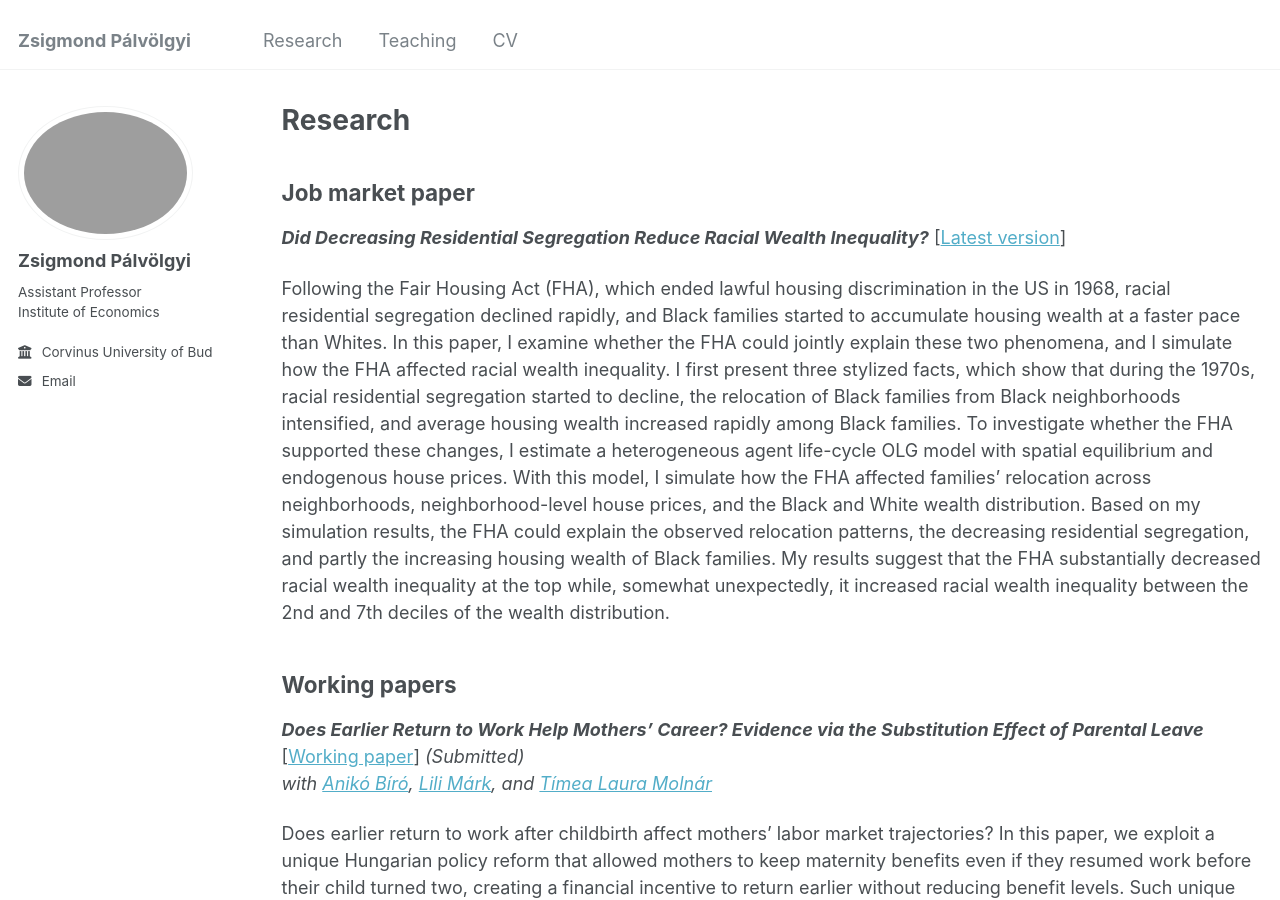
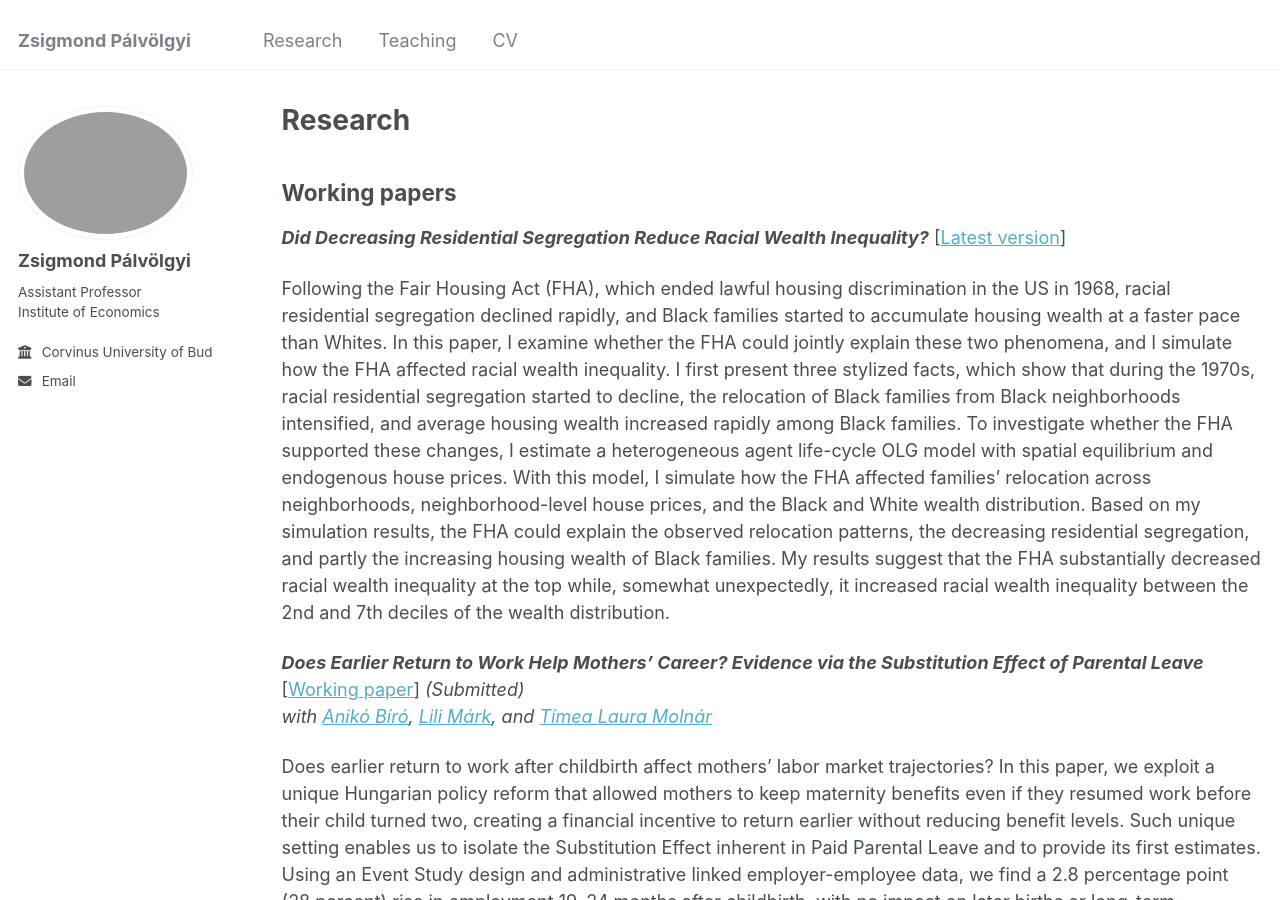
Before and after one commit to zsigmond-palvolgyi/zsigmond-palvolgyi.github.io, a Jekyll site: the page built from _pages/reasearch.md, in a window 1280 px wide and 900 px high. Built offline with Jekyll 4.4.1, drawn with Linux system fonts in a browser that asks for light colours.

Commit message:
Update reasearch.md

```diff
--- a/_pages/reasearch.md
+++ b/_pages/reasearch.md
@@ -5,13 +5,13 @@ permalink: /research/
 author_profile: true
 ---
 
-## Job market paper
+<!-- ## Job market paper -->
+
+## Working papers
 
 ***Did Decreasing Residential Segregation Reduce Racial Wealth Inequality?*** [[Latest version][jmp]]<br>
 
 Following the Fair Housing Act (FHA), which ended lawful housing discrimination in the US in 1968, racial residential segregation declined rapidly, and Black families started to accumulate housing wealth at a faster pace than Whites. In this paper, I examine whether the FHA could jointly explain these two phenomena, and I simulate how the FHA affected racial wealth inequality. I first present three stylized facts, which show that during the 1970s, racial residential segregation started to decline, the relocation of Black families from Black neighborhoods intensified, and average housing wealth increased rapidly among Black families. To investigate whether the FHA supported these changes, I estimate a heterogeneous agent life-cycle OLG model with spatial equilibrium and endogenous house prices. With this model, I simulate how the FHA affected families' relocation across neighborhoods, neighborhood-level house prices, and the Black and White wealth distribution. Based on my simulation results, the FHA could explain the observed relocation patterns, the decreasing residential segregation, and partly the increasing housing wealth of Black families. My results suggest that the FHA substantially decreased racial wealth inequality at the top while, somewhat unexpectedly, it increased racial wealth inequality between the 2nd and 7th deciles of the wealth distribution.
-
-## Working papers
 
 ***Does Earlier Return to Work Help Mothers’ Career? Evidence via the Substitution Effect of Parental Leave*** [[Working paper][gyed_extra]] _(Submitted)_ <br>
 _with [Anikó Bíró](https://sites.google.com/site/aniko17biro/), [Lili Márk](https://economics.ceu.edu/people/lili-mark), and [Tímea Laura Molnár](https://timea-laura-molnar.com/)_
```
